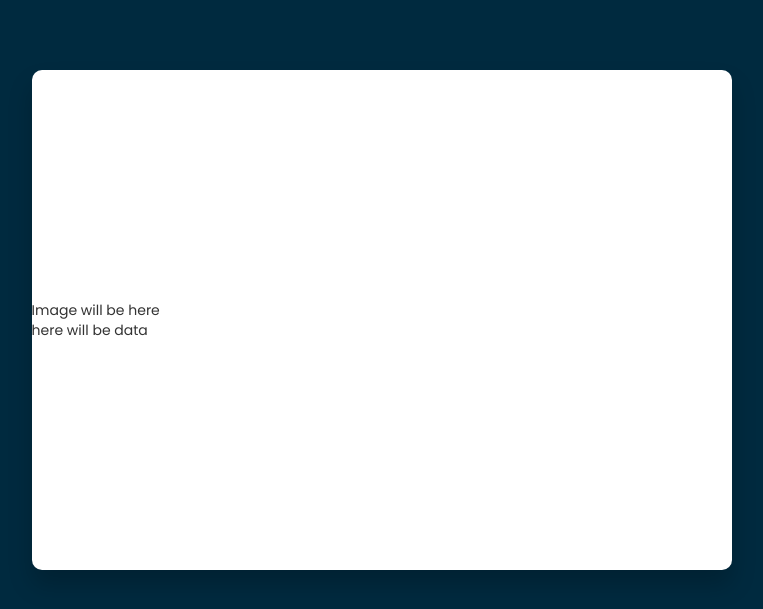
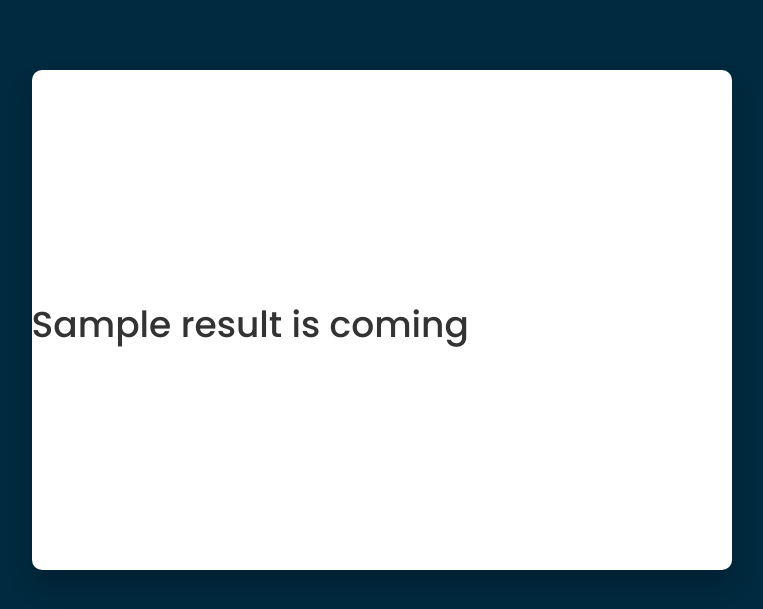
Before and after one commit to Detectors03/NSAC-detectors, a Flask app: template MLpro/templates/result.html in a window 1280 px wide. Shown: the top 609 px of the page, without its empty margins (314-1077 px from the left). Run offline with Flask 2, Linux system fonts and the light colour scheme; the template is opened without the code that fills it: most values are stand-ins (such as "Sample title", 1, 10 or a date in 2020); some libraries are stand-ins or nearby versions.

Commit message:
updated the result.html file to connect to api

```diff
--- a/MLpro/templates/result.html
+++ b/MLpro/templates/result.html
@@ -125,9 +125,14 @@
         <div class="row row-main">
           <div class="col-md-8 col-12">
             <div class="form-div result-div">
-              <div id="image-result">Image will be here</div>
 
-              <div id="result-content">here will be data</div>
+
+              <div id="result-content">
+                {% if result %}
+                   <h1>{{result}} is coming</h1>
+
+                {% endif %}
+              </div>
             </div>
           </div>
         </div>
```
